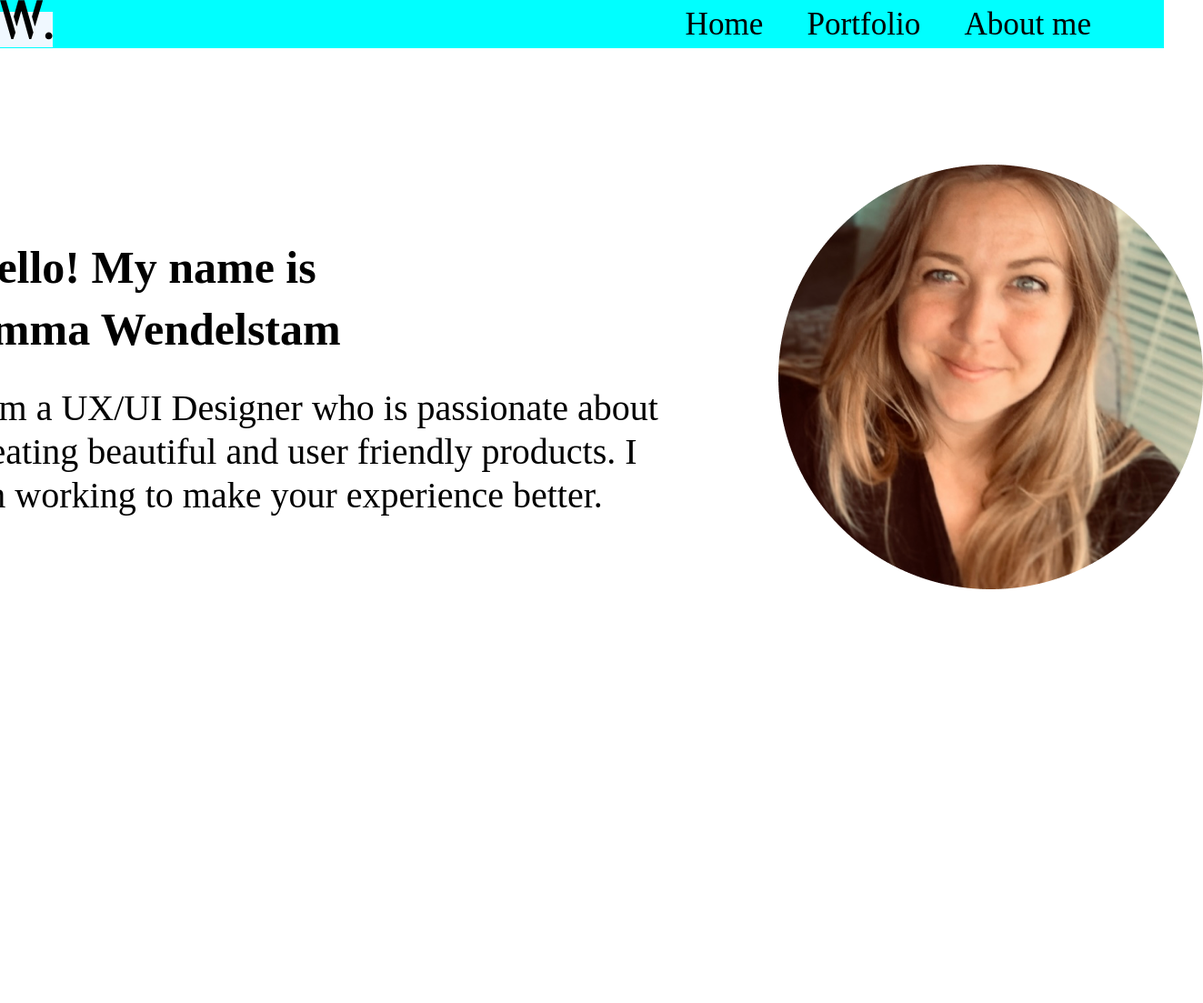
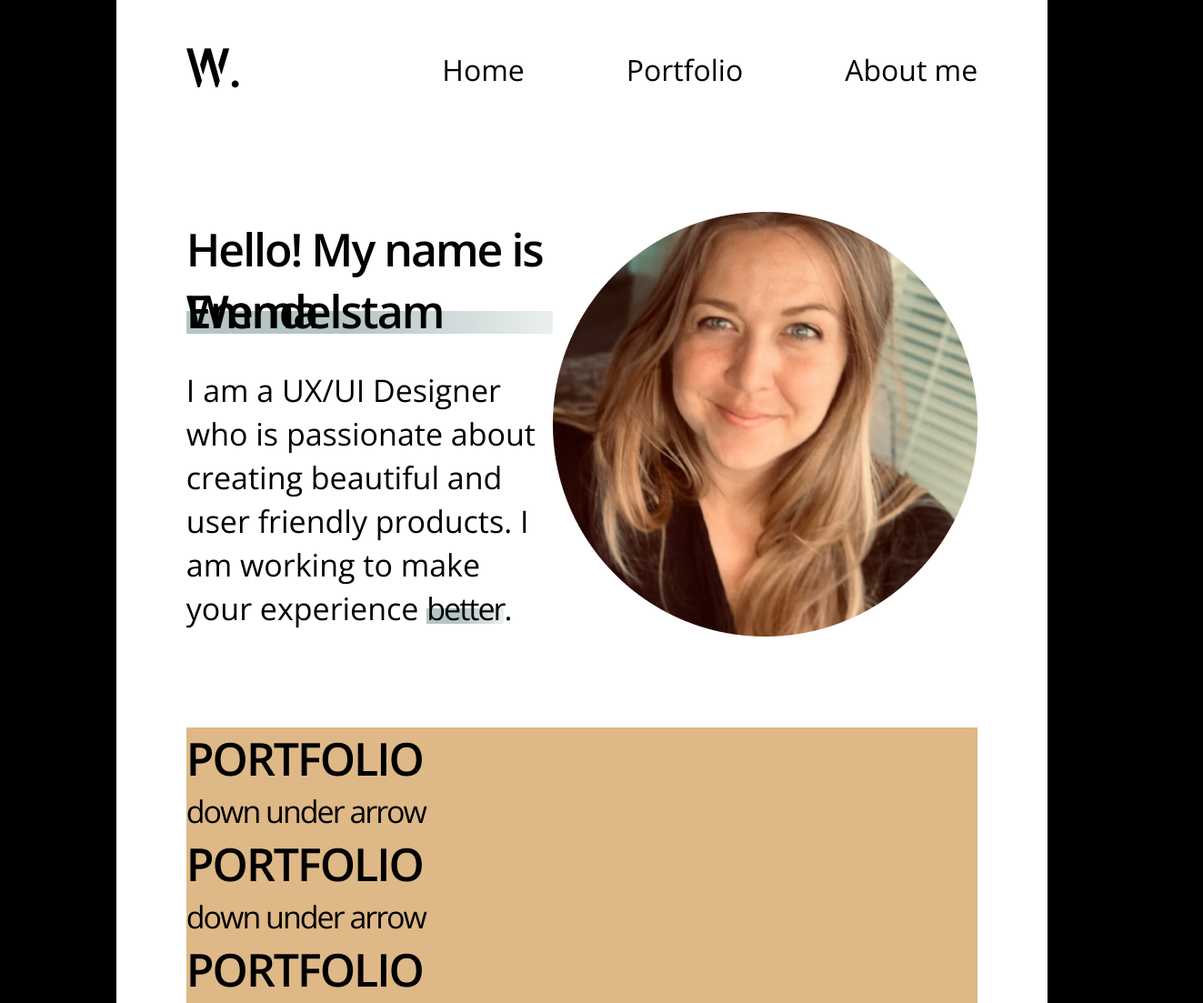
Before and after one commit to EmmaWendelstam/emmas-portfolio-1, a plain HTML site: page index.html in a window 1280 px wide. Shown: the top 1103 px of the page at 91% size, 1323 px wide, since content can reach past the window. Before the commit the page ends 800 px from the top, so only its background shows below. Drawn offline with nearby package versions, Linux system fonts and the light colour scheme.

Commit message:
fixed pixel issues

```diff
--- a/index.html
+++ b/index.html
@@ -10,6 +10,7 @@
 </head>
 
 <body>
+    <div class="flexbox">
         <header>
             <nav>
                 <ul class="main-nav">
@@ -19,20 +20,37 @@
                     <li><a href="">About me</a></li>
                 </ul>
             </nav>
+
             <section class="introduction-flex">
                 <div class="introduction-items">
                     <article>
-                    <h2>Hello! My name is <br> Emma Wendelstam</h2>
+                        <h2>Hello! My name is <br> <mark class="underline-medium">Emma Wendelstam</mark></h2>
                         <p>
                             I am a UX/UI Designer who is passionate about creating beautiful and
-                        user friendly products. I am working to make your experience better.
+                            user friendly products. I am working to make your experience <mark class="underline-small">better</mark>.
                         </p>
                     </article>
                     <img src="./assets/Ellipse 55.png" alt="emma" />
                 </div>
             </section>
+            <section class="portfolio-section">
+                <h3>PORTFOLIO</h3>
+                <h2>Latest Projects</h2>
+            </section>
         </header>
-    <main></main>
+
+        <main>
+            <h2>PORTFOLIO</h2>
+            <p>down under arrow</p>
+            <h2>PORTFOLIO</h2>
+            <p>down under arrow</p>
+            <h2>PORTFOLIO</h2>
+            <p>down under arrow</p>
+            <h2>PORTFOLIO</h2>
+            <p>down under arrow</p>
+
+        </main>
+    </div>
 </body>
 
 </html>
--- a/style.css
+++ b/style.css
@@ -1,7 +1,39 @@
+@import url("https://fonts.googleapis.com/css2?family=Open+Sans:wght@600&display=swap");
+@import url("https://fonts.googleapis.com/css2?family=Open+Sans:wght@300;600&display=swap");
+
 * {
-  font-family: "Open Sans Hebrew Condensed";
   margin: 0;
   padding: 0;
+  font-family: "Open Sans", sans-serif;
+  line-height: 41px;
+  letter-spacing: -2px;
+}
+
+body {
+  display: flex;
+  justify-content: center;
+  background-color: rgb(0, 0, 0);
+  width: 100vw;
+  height: 100%;
+}
+
+.flexbox {
+  display: flex;
+  flex-direction: column;
+  align-items: center;
+  width: 80vw;
+  background-color: rgb(255, 255, 255);
+}
+
+header {
+  width: 68vw;
+  height: 100vh;
+  background-color: rgb(255, 255, 255);
+}
+
+main {
+  width: 68vw;
+  background-color: burlywood;
 }
 
 ul,
@@ -10,37 +42,64 @@ a {
   text-decoration: none;
   list-style-type: none;
   color: black;
-  font-size: 1.3em;
+  font-size: 2rem;
+  letter-spacing: normal;
 }
 
 h2 {
-  height: 165px;
+  font-family: "Open Sans", sans-serif;
+  font-style: normal;
+  font-weight: 600;
   font-size: 50px;
   line-height: 68px;
 }
 
 p {
-  font-size: 40px;
+  font-family: "Open Sans", sans-serif;
+  font-weight: 300;
+  font-size: 34px;
   line-height: 48px;
 }
 
+.underline-medium {
+  display: inline-block;
+  line-height: 0em;
+  padding-bottom: 0.5em;
+  background: linear-gradient(
+    90.33deg,
+    #b5c5c5 43.34%,
+    rgba(181, 197, 197, 0) 121.48%
+  );
+}
+
+.underline-small {
+  display: inline-block;
+  line-height: 0em;
+  padding-bottom: 0.5em;
+  background: linear-gradient(
+    90.33deg,
+    #b5c5c5 43.34%,
+    rgba(181, 197, 197, 0) 121.48%
+  );
+  font-weight: 300;
+}
+
 a:hover {
-  background-color: aliceblue;
+  color: rgba(149, 164, 176, 0.854);
 }
 
 /* NAVBAR */
 
 .main-nav {
   display: flex;
-  gap: 3rem;
+  gap: 7rem;
   align-items: center;
-  justify-content: center;
-  padding-right: 5rem;
-  background-color: aqua;
+  padding: 3rem 0 0 0;
 }
 
 .push {
   margin-right: auto;
+  padding-top: 5px;
 }
 
 /* -------------------------------- */
@@ -48,22 +107,36 @@ a:hover {
 /* INTRODUCTION */
 
 .introduction-flex {
-  display: flex;
-  justify-content: center;
   padding-top: 8rem;
 }
 
 .introduction-items {
   display: flex;
+  justify-content: space-between;
   flex-direction: row;
-  justify-content: space-between;
-  gap: 8rem;
+  align-items: center;
 }
 
-.introduction,
-article {
-  display: flex;
-  flex-direction: column;
-  justify-content: center;
-  width: 770px;
+.introduction-items > article > h2 {
+  height: 165px;
+  font-size: 50px;
+  line-height: 68px;
 }
+
+.introduction-items > article > p {
+  letter-spacing: 0px;
+  font-size: 34px;
+}
+
+.portfolio-section {
+  height: 12rem;
+  padding-top: 6rem;
+}
+
+.portfolio-section > h3 {
+  font-size: 35px;
+  line-height: 48px;
+  color: rgba(0, 0, 0, 0.4);
+}
+
+/* ================================================================= */
```
Lines whose indentation alone changed are shown as unchanged.
